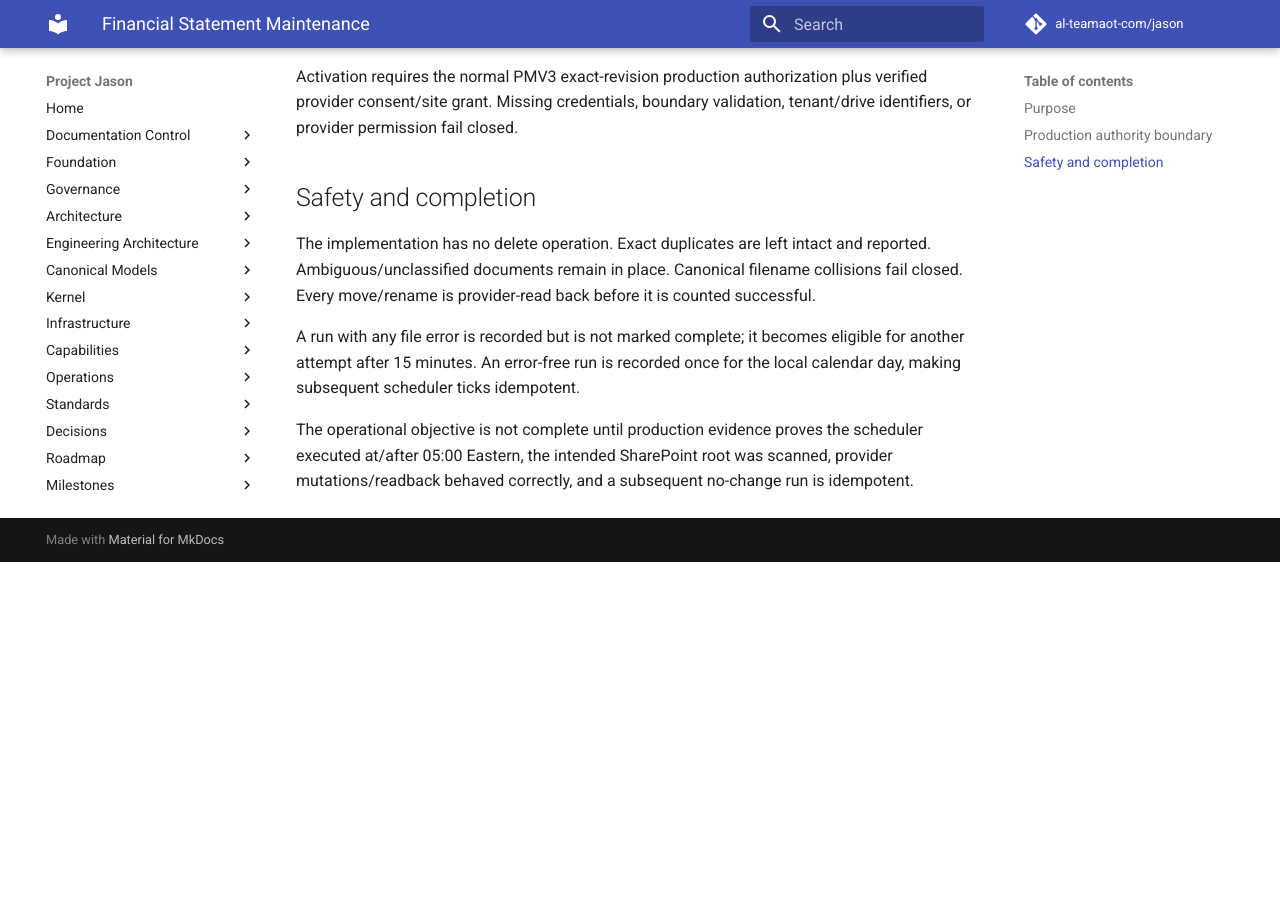
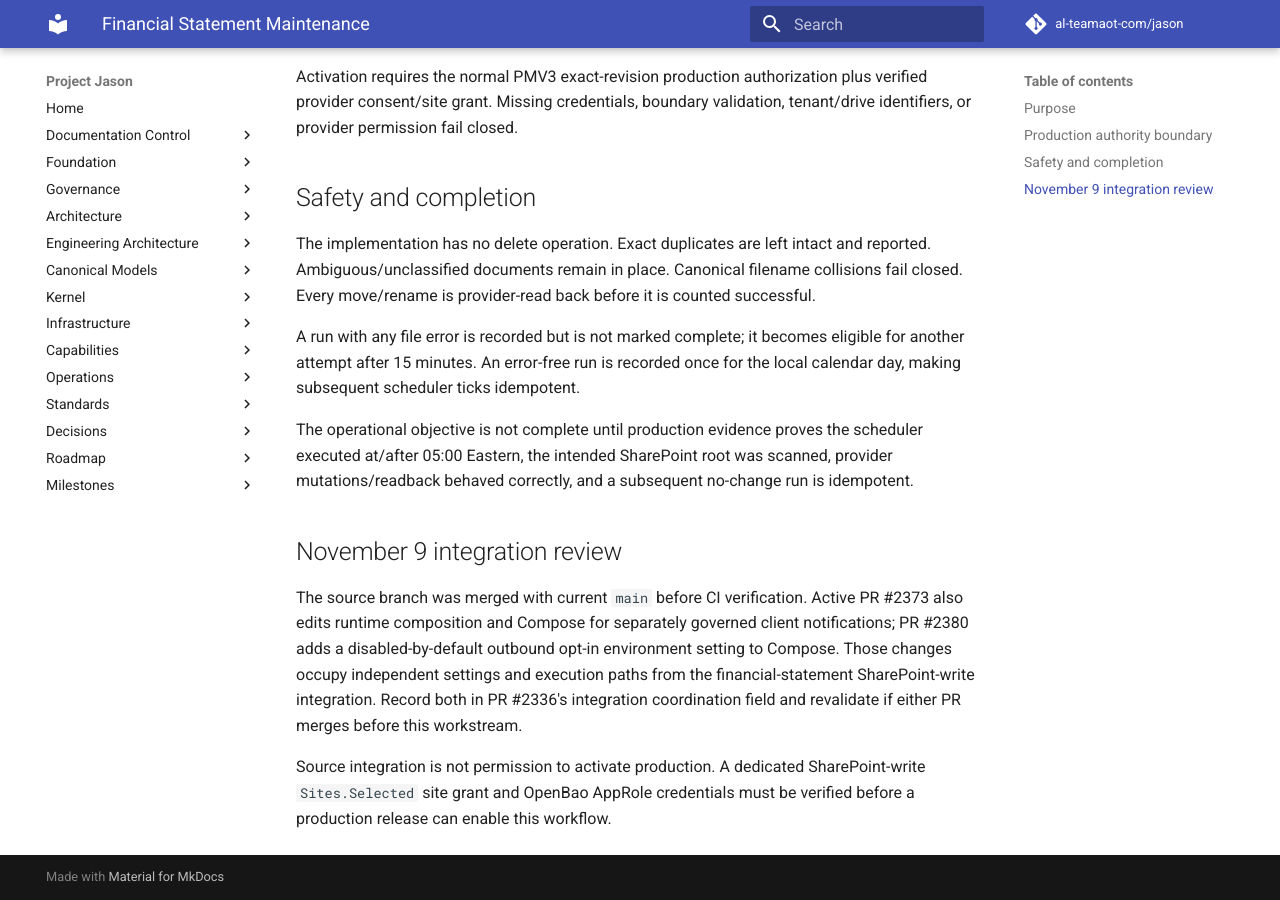
Before and after one commit to al-teamaot-com/jason, an MkDocs documentation site: the page built from docs/operations/Financial-Statement-Maintenance.md, in a window 1280 px wide and 900 px high, scrolled down 949 px. Built offline with MkDocs 1.6.1 and Material for MkDocs 9.7.7, drawn with Linux system fonts in a browser that asks for light colours; comment, search, counter and statistics services are not loaded; before the commit the page ends 1511 px from its top, so only the background shows below that.

Commit message:
Document coordinated financial organizer integration and write gate

```diff
--- a/docs/operations/Financial-Statement-Maintenance.md
+++ b/docs/operations/Financial-Statement-Maintenance.md
@@ -31,3 +31,9 @@ The implementation has no delete operation. Exact duplicates are left intact and
 A run with any file error is recorded but is not marked complete; it becomes eligible for another attempt after 15 minutes. An error-free run is recorded once for the local calendar day, making subsequent scheduler ticks idempotent.
 
 The operational objective is not complete until production evidence proves the scheduler executed at/after 05:00 Eastern, the intended SharePoint root was scanned, provider mutations/readback behaved correctly, and a subsequent no-change run is idempotent.
+
+## November 9 integration review
+
+The source branch was merged with current `main` before CI verification. Active PR #2373 also edits runtime composition and Compose for separately governed client notifications; PR #2380 adds a disabled-by-default outbound opt-in environment setting to Compose. Those changes occupy independent settings and execution paths from the financial-statement SharePoint-write integration. Record both in PR #2336's integration coordination field and revalidate if either PR merges before this workstream.
+
+Source integration is not permission to activate production. A dedicated SharePoint-write `Sites.Selected` site grant and OpenBao AppRole credentials must be verified before a production release can enable this workflow.
```
